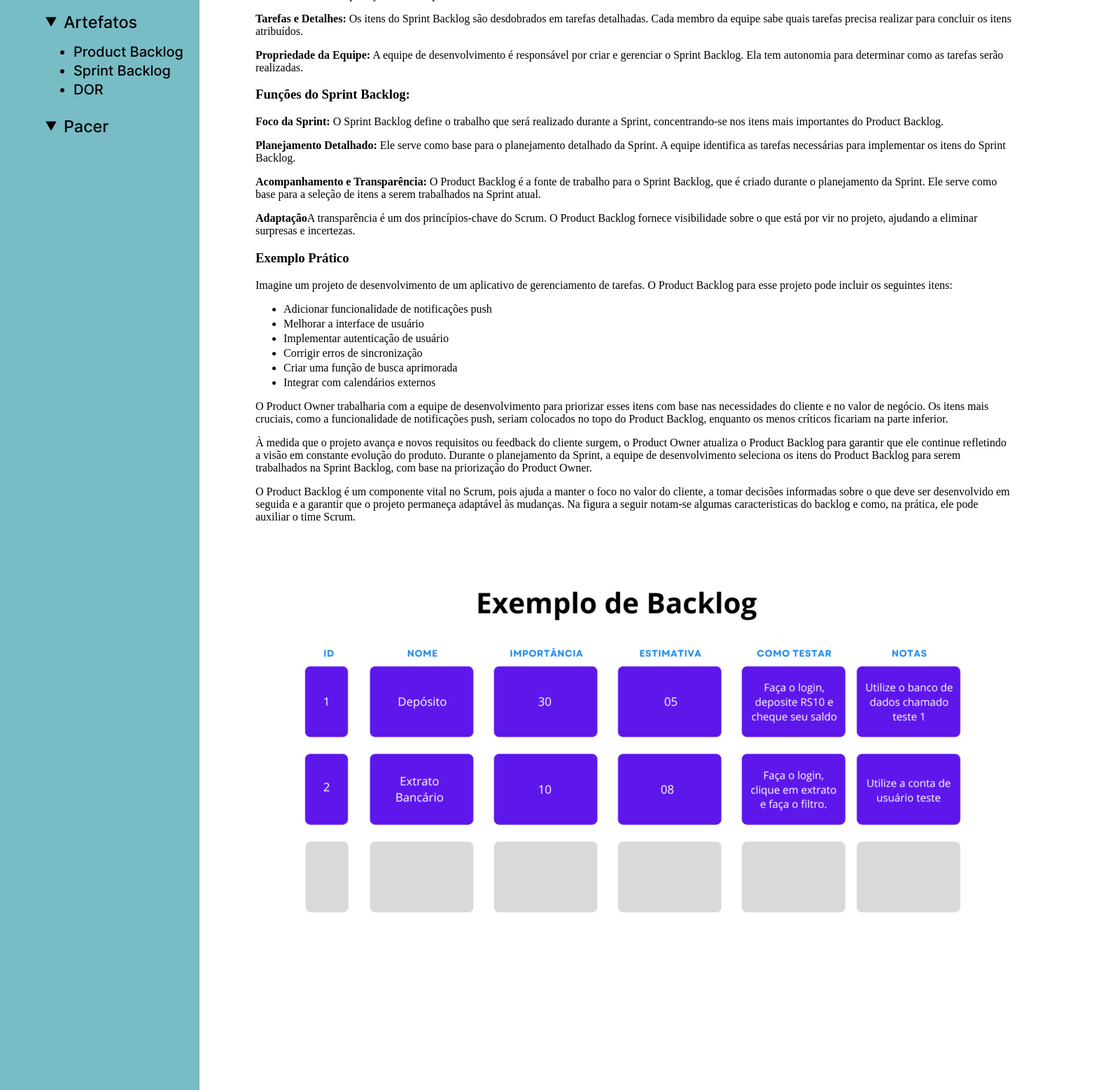
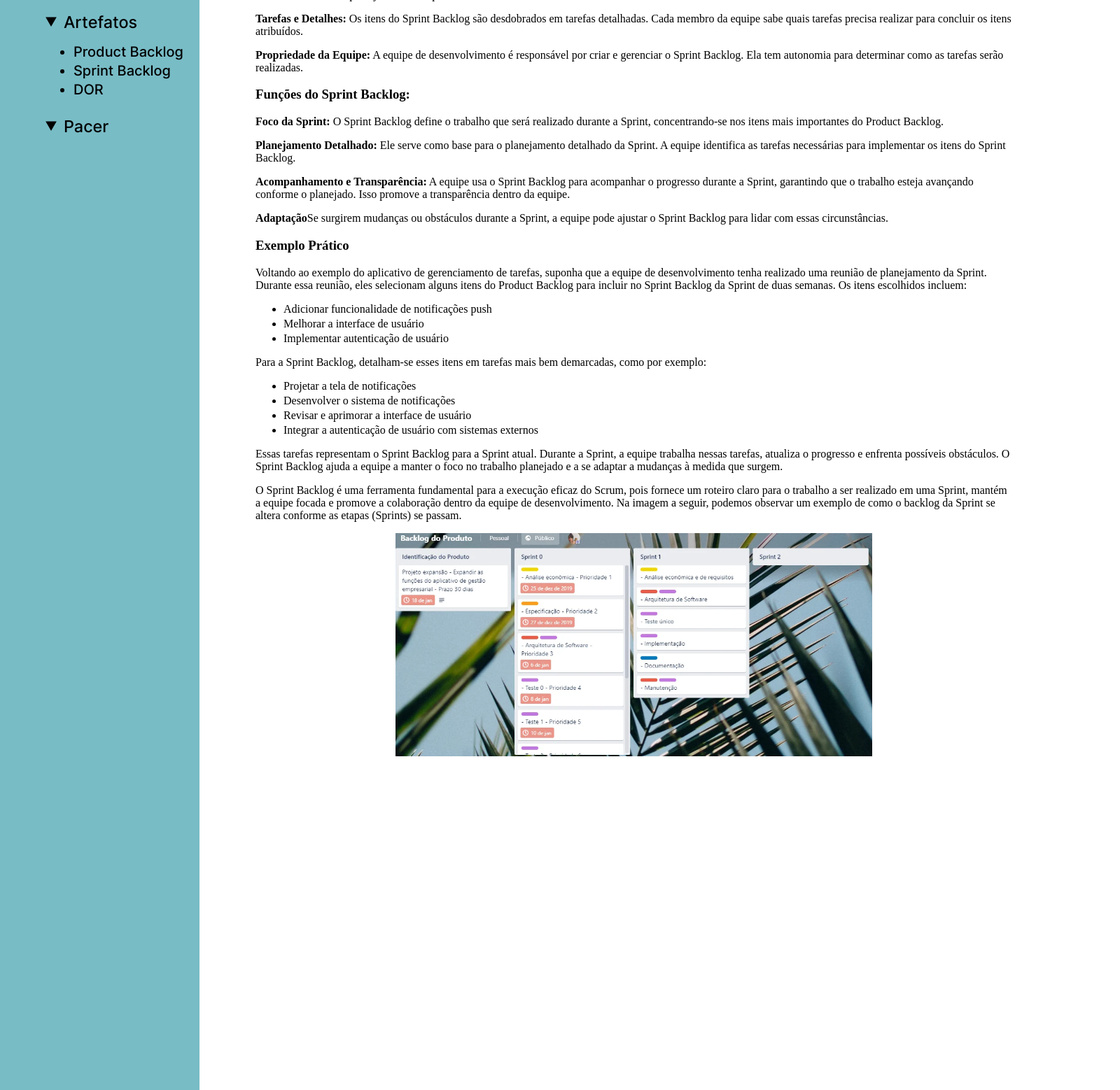
Before and after one commit to AvyaAquino/ADS-1-SEM-API, a Flask app: page /sprintBacklog in a window 1600 px wide; the page is wider, and only the part inside the window is pictured. Shown: the part 482-2040 px from the top of that part at 70% size. Run offline with Flask 3, Linux system fonts and the light colour scheme.

Commit message:
feat: Inserção de conteúdo sobre Sprint Backlog

```diff
--- a/src/templates/Artefatos/sprintBacklog.html
+++ b/src/templates/Artefatos/sprintBacklog.html
@@ -5,64 +5,78 @@
 
 </body>
 
-<p> <span style="font-weight: bold;"> O que é:</span> O Sprint Backlog é uma seleção dos itens do Product Backlog que a equipe se compromete a concluir durante uma Sprint específica.</p>
-<p> <span style="font-weight: bold;">Função:</span> Ele é literalmente um plano de trabalho passo a passo para a Sprint atual, contendo tarefas específicas que a equipe deseja realizar durante o período definido de trabalho naquela determinada sprint.</p>
-<p> <span style="font-weight: bold;">Responsável:</span>A equipe de desenvolvimento vai criar o Sprint Backlog durante a reunião de planejamento da Sprint, com base na priorização do Product Backlog.
+<p> <span style="font-weight: bold;"> O que é:</span> O Sprint Backlog é uma seleção dos itens do Product Backlog que a
+    equipe se compromete a concluir durante uma Sprint específica.</p>
+<p> <span style="font-weight: bold;">Função:</span> Ele é literalmente um plano de trabalho passo a passo para a Sprint
+    atual, contendo tarefas específicas que a equipe deseja realizar durante o período definido de trabalho naquela
+    determinada sprint.</p>
+<p> <span style="font-weight: bold;">Responsável:</span>A equipe de desenvolvimento vai criar o Sprint Backlog durante a
+    reunião de planejamento da Sprint, com base na priorização do Product Backlog.
 <p>
-    O Sprint Backlog (Lista de Itens da Sprint) é um dos principais artefatos do Scrum e desempenha um papel essencial na gestão do trabalho durante uma Sprint. Ele é uma seleção dos itens mais importantes do Product Backlog que a equipe de desenvolvimento se compromete a concluir durante a Sprint atual. Vamos aprofundar a compreensão do Sprint Backlog:
+    O Sprint Backlog (Lista de Itens da Sprint) é um dos principais artefatos do Scrum e desempenha um papel essencial
+    na gestão do trabalho durante uma Sprint. Ele é uma seleção dos itens mais importantes do Product Backlog que a
+    equipe de desenvolvimento se compromete a concluir durante a Sprint atual. Vamos aprofundar a compreensão do Sprint
+    Backlog:
 </p>
 <h3>Características do Sprint Backlog:</h3>
 
-<p> <span style="font-weight: bold;">Seleção Limitada:</span> O Sprint Backlog contém apenas um subconjunto dos itens do Product Backlog que a equipe planeja realizar durante a Sprint. Essa seleção é feita durante a reunião de planejamento da Sprint.</p>
+<p> <span style="font-weight: bold;">Seleção Limitada:</span> O Sprint Backlog contém apenas um subconjunto dos itens do
+    Product Backlog que a equipe planeja realizar durante a Sprint. Essa seleção é feita durante a reunião de
+    planejamento da Sprint.</p>
 
-<p> <span style="font-weight: bold;"> Tarefas e Detalhes:</span> Os itens do Sprint Backlog são desdobrados em tarefas detalhadas. Cada membro da equipe sabe quais tarefas precisa realizar para concluir os itens atribuídos.</p>
+<p> <span style="font-weight: bold;"> Tarefas e Detalhes:</span> Os itens do Sprint Backlog são desdobrados em tarefas
+    detalhadas. Cada membro da equipe sabe quais tarefas precisa realizar para concluir os itens atribuídos.</p>
 
-<p> <span style="font-weight: bold;">Propriedade da Equipe:</span> A equipe de desenvolvimento é responsável por criar e gerenciar o Sprint Backlog. Ela tem autonomia para determinar como as tarefas serão realizadas.</p>
+<p> <span style="font-weight: bold;">Propriedade da Equipe:</span> A equipe de desenvolvimento é responsável por criar e
+    gerenciar o Sprint Backlog. Ela tem autonomia para determinar como as tarefas serão realizadas.</p>
 
 <h3>Funções do Sprint Backlog:</h3>
 
-<p> <span style="font-weight: bold;">Foco da Sprint:</span> O Sprint Backlog define o trabalho que será realizado durante a Sprint, concentrando-se nos itens mais importantes do Product Backlog.</p>
+<p> <span style="font-weight: bold;">Foco da Sprint:</span> O Sprint Backlog define o trabalho que será realizado
+    durante a Sprint, concentrando-se nos itens mais importantes do Product Backlog.</p>
 
-<p> <span style="font-weight: bold;">Planejamento Detalhado:</span> Ele serve como base para o planejamento detalhado da Sprint. A equipe identifica as tarefas necessárias para implementar os itens do Sprint Backlog.</p>
+<p> <span style="font-weight: bold;">Planejamento Detalhado:</span> Ele serve como base para o planejamento detalhado da
+    Sprint. A equipe identifica as tarefas necessárias para implementar os itens do Sprint Backlog.</p>
 
-<p> <span style="font-weight: bold;">Acompanhamento e Transparência:</span> O Product Backlog é a fonte de trabalho para o Sprint Backlog,
-    que é criado durante o planejamento da Sprint. Ele serve como base para a seleção de itens a serem trabalhados na
-    Sprint atual.</p>
+<p> <span style="font-weight: bold;">Acompanhamento e Transparência:</span> A equipe usa o Sprint Backlog para
+    acompanhar o progresso durante a Sprint, garantindo que o trabalho esteja avançando conforme o planejado. Isso
+    promove a transparência dentro da equipe.</p>
 
-<p> <span style="font-weight: bold;">Adaptação</span>A transparência é um dos princípios-chave do Scrum. O Product
-    Backlog fornece visibilidade sobre o que está por vir no projeto, ajudando a eliminar surpresas e incertezas.</p>
+<p> <span style="font-weight: bold;">Adaptação</span>Se surgirem mudanças ou obstáculos durante a Sprint, a equipe pode
+    ajustar o Sprint Backlog para lidar com essas circunstâncias.</p>
 
 <h3>Exemplo Prático</h3>
 
 <p>
-    Imagine um projeto de desenvolvimento de um aplicativo de gerenciamento de tarefas. O Product Backlog para esse
-    projeto pode incluir os seguintes itens:
+    Voltando ao exemplo do aplicativo de gerenciamento de tarefas, suponha que a equipe de desenvolvimento tenha
+    realizado uma reunião de planejamento da Sprint. Durante essa reunião, eles selecionam alguns itens do Product
+    Backlog para incluir no Sprint Backlog da Sprint de duas semanas. Os itens escolhidos incluem:
 <ul>
     <li>Adicionar funcionalidade de notificações push</li>
     <li>Melhorar a interface de usuário</li>
     <li>Implementar autenticação de usuário</li>
-    <li>Corrigir erros de sincronização</li>
-    <li>Criar uma função de busca aprimorada</li>
-    <li>Integrar com calendários externos</li>
+</ul>
+<p>Para a Sprint Backlog, detalham-se esses itens em tarefas mais bem demarcadas, como por exemplo:</p>
+<ul>
+    <li>Projetar a tela de notificações</li>
+    <li>Desenvolver o sistema de notificações</li>
+    <li>Revisar e aprimorar a interface de usuário</li>
+    <li>Integrar a autenticação de usuário com sistemas externos</li>
 </ul>
 <p>
-O Product Owner trabalharia com a equipe de desenvolvimento para priorizar esses itens com base nas necessidades do
-cliente e no valor de negócio. Os itens mais cruciais, como a funcionalidade de notificações push, seriam colocados no
-topo do Product Backlog, enquanto os menos críticos ficariam na parte inferior.
+    Essas tarefas representam o Sprint Backlog para a Sprint atual. Durante a Sprint, a equipe trabalha nessas tarefas,
+    atualiza o progresso e enfrenta possíveis obstáculos. O Sprint Backlog ajuda a equipe a manter o foco no trabalho
+    planejado e a se adaptar a mudanças à medida que surgem.
 </p>
 <p>
-À medida que o projeto avança e novos requisitos ou feedback do cliente surgem, o Product Owner atualiza o Product
-Backlog para garantir que ele continue refletindo a visão em constante evolução do produto. Durante o planejamento da
-Sprint, a equipe de desenvolvimento seleciona os itens do Product Backlog para serem trabalhados na Sprint Backlog, com
-base na priorização do Product Owner.
-</p>
-<p>
-O Product Backlog é um componente vital no Scrum, pois ajuda a manter o foco no valor do cliente, a tomar decisões
-informadas sobre o que deve ser desenvolvido em seguida e a garantir que o projeto permaneça adaptável às mudanças. Na figura a seguir notam-se algumas caracteristicas do backlog e como, na prática, ele pode auxiliar o time Scrum.
+    O Sprint Backlog é uma ferramenta fundamental para a execução eficaz do Scrum, pois fornece um roteiro claro para o
+    trabalho a ser realizado em uma Sprint, mantém a equipe focada e promove a colaboração dentro da equipe de
+    desenvolvimento. Na imagem a seguir, podemos observar um exemplo de como o backlog da Sprint se altera conforme as etapas (Sprints) se passam.
 </p>
 
+
 <div class="img">
-    <img src="{{ url_for('static', filename='productBacklog.png') }}"" alt=" Product Backlog">
+    <img src="{{ url_for('static', filename='sprintBacklog.png') }}"" alt=" Product Backlog">
 </div>
 
 {% endblock %}
```
Also changed, not shown: src/static/sprintBacklog.png.
